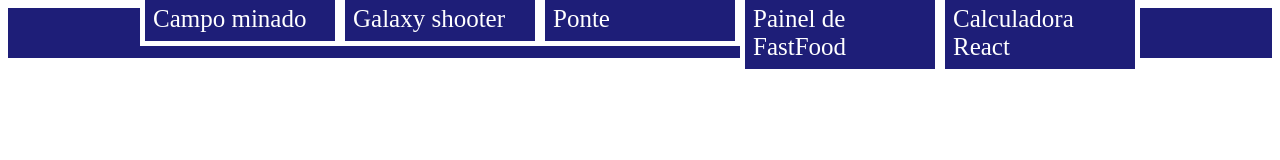
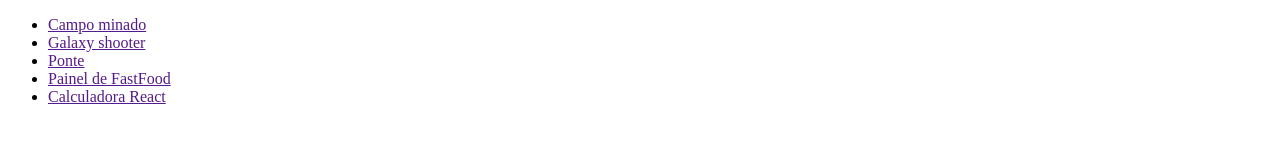
Before and after one commit to timzejr2/Curriculo, a plain HTML site: page paginas/projetos.html in a window 1280 px wide. Drawn offline with Linux system fonts and the light colour scheme.

Commit message:
correção de posição 2

```diff
--- a/paginas/projetos.html
+++ b/paginas/projetos.html
@@ -4,69 +4,10 @@
     <meta charset="UTF-8">
     <meta name="viewport" content="width=device-width, initial-scale=1.0">
     <title>Currículo Valentim</title>
-    <style>
-        .menu {
-            height: 50px;
-            width: 100%;
-            background-color: rgb(30, 30, 120);
-            left: 0px;
-            right: 0px;
-            top: 0px;
-            display: flex;
-            align-items: center;
-            justify-content: center;
-        }
 
-        ul {
-            list-style-type: none;
-            margin: 0;
-            padding: 0;
-            overflow: hidden;
-        }
-
-        li {
-            float: left;
-            width: 200px;
-        }
-
-        li a {
-            display: block;
-            padding: 8px;
-            color: white;
-            background-color: rgb(30, 30, 120);
-            border-style: solid;
-            border-color: white;
-            border-width: 5px;
-            font-size: 25px;
-
-        }
-
-        a {
-            background-color: white;
-            text-decoration: none;
-
-        }
-
-        a:hover {
-              background-color: rgb(80, 80, 255);
-        }
-
-        #conteudo {
-            padding: 30px 0px;
-        }
-
-        section {
-            margin-top: 55px;
-            height: 297mm;
-            width: 210mm;
-            background-color: whitesmoke;
-            box-shadow: 5px 5px 5px rgba(0,0,0,0.5);
-            padding-top: 5px;
-        }
-    </style>
 </head>
 <body>
-    <header class="menu">
+    <header>
         <nav>
             <ul>
                 <li>
```
